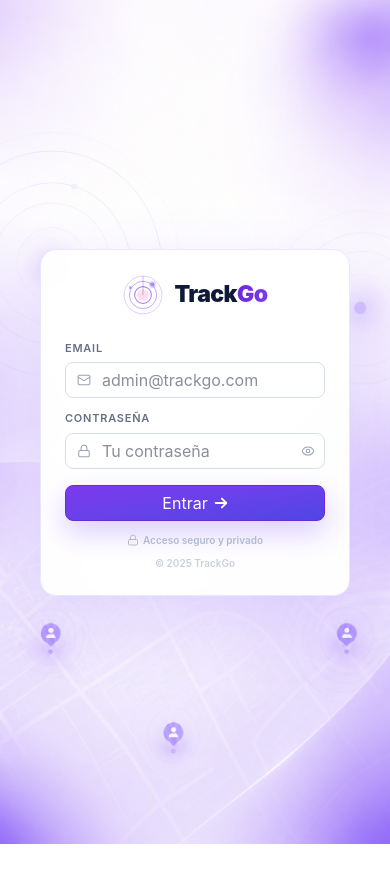
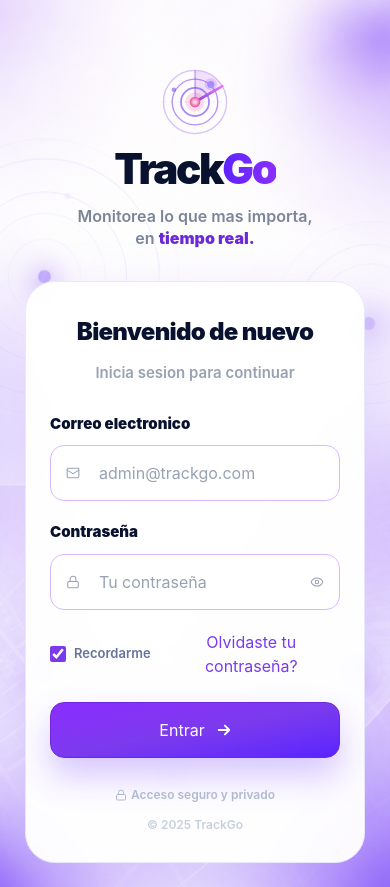
Before and after one commit to pepotemon/trackGo-web, a Next.js app: page /login in a window 390 px wide. Before the commit the page ends 844 px from the top, so only its background shows below. Built offline with nearby package versions, Linux system fonts and the light colour scheme; no server answers.

Commit message:
ok cambio login movil

```diff
--- a/src/app/login/page.tsx
+++ b/src/app/login/page.tsx
@@ -72,8 +72,19 @@ export default function LoginPage() {
             </div>
 
             {/* ── MOBILE: solo card centrada ───────────────────────────── */}
-            <div className="flex min-h-screen items-center justify-center px-4 py-10 xl:hidden">
-                <LoginCard {...cardProps} />
+            <div className="relative flex min-h-screen flex-col items-center px-5 pb-6 pt-[max(env(safe-area-inset-top),4.75rem)] xl:hidden">
+                <div className="mb-8 text-center">
+                    <TrackGoLogo variant="mark" size="xl" className="mb-5 justify-center scale-[1.35]" />
+                    <div className="text-[42px] font-black leading-none tracking-[-0.055em] text-[#08122f]">
+                        Track<span className="bg-gradient-to-r from-[#5b21ff] to-[#8b2cff] bg-clip-text text-transparent">Go</span>
+                    </div>
+                    <p className="mx-auto mt-4 max-w-[250px] text-[16px] font-semibold leading-[1.35] text-[#7b8499]">
+                        Monitorea lo que mas importa,<br />
+                        en <span className="font-black text-[#6d28d9]">tiempo real.</span>
+                    </p>
+                </div>
+
+                <LoginCard {...cardProps} variant="mobile" />
             </div>
         </main>
     );
@@ -84,30 +95,49 @@ export default function LoginPage() {
 function LoginCard({
     email, password, saving, loading, error,
     onEmail, onPassword, onSubmit,
+    variant = "desktop",
 }: {
     email: string; password: string; saving: boolean; loading: boolean; error: string;
     onEmail: (v: string) => void; onPassword: (v: string) => void;
     onSubmit: (e: React.FormEvent) => void;
+    variant?: "desktop" | "mobile";
 }) {
     const [showPass, setShowPass] = useState(false);
+    const isMobile = variant === "mobile";
 
     return (
-        <div className="w-full max-w-[310px] shrink-0 rounded-2xl border border-[#e8e7fb] bg-white/95 p-6 shadow-[0_24px_70px_rgba(91,33,255,0.13)] backdrop-blur">
+        <div className={[
+            "w-full shrink-0 border border-[#e8e7fb] bg-white/95 shadow-[0_24px_70px_rgba(91,33,255,0.13)] backdrop-blur",
+            isMobile ? "max-w-[340px] rounded-[30px] px-6 pb-7 pt-8" : "max-w-[310px] rounded-2xl p-6",
+        ].join(" ")}>
 
             {/* Logo centrado */}
-            <div className="mb-6 flex justify-center">
-                <TrackGoLogo size="lg" />
-            </div>
+            {isMobile ? (
+                <div className="mb-7 text-center">
+                    <h1 className="text-[24px] font-black tracking-[-0.03em] text-[#08122f]">Bienvenido de nuevo</h1>
+                    <p className="mt-3 text-[15px] font-semibold text-[#98a2b3]">Inicia sesion para continuar</p>
+                </div>
+            ) : (
+                <div className="mb-6 flex justify-center">
+                    <TrackGoLogo size="lg" />
+                </div>
+            )}
 
-            <form onSubmit={onSubmit} className="space-y-3">
+            <form onSubmit={onSubmit} className={isMobile ? "space-y-5" : "space-y-3"}>
 
                 {/* Email */}
                 <label className="block">
-                    <span className="mb-1.5 block text-[11px] font-semibold uppercase tracking-[0.07em] text-[#667085]">
-                        Email
+                    <span className={isMobile
+                        ? "mb-2.5 block text-[15px] font-black text-[#08122f]"
+                        : "mb-1.5 block text-[11px] font-semibold uppercase tracking-[0.07em] text-[#667085]"
+                    }>
+                        {isMobile ? "Correo electronico" : "Email"}
                     </span>
                     <div className="relative">
-                        <div className="pointer-events-none absolute inset-y-0 left-3 flex items-center text-[#98A2B3]">
+                        <div className={isMobile
+                            ? "pointer-events-none absolute inset-y-0 left-4 flex items-center text-[#98A2B3]"
+                            : "pointer-events-none absolute inset-y-0 left-3 flex items-center text-[#98A2B3]"
+                        }>
                             <MailIcon />
                         </div>
                         <input
@@ -117,18 +147,27 @@ function LoginCard({
                             autoComplete="email"
                             required
                             placeholder="admin@trackgo.com"
-                            className="h-9 w-full rounded-lg border border-[#d8ddea] bg-white pl-9 pr-3 text-[12px] font-medium text-[#172033] outline-none transition focus:border-[#7c3aed] focus:ring-2 focus:ring-violet-100"
+                            className={isMobile
+                                ? "h-14 w-full rounded-[14px] border border-[#d9b8ff] bg-white/80 pl-12 pr-4 text-[16px] font-semibold text-[#172033] outline-none transition placeholder:text-[#98A2B3] focus:border-[#8b2cff] focus:ring-4 focus:ring-violet-100"
+                                : "h-9 w-full rounded-lg border border-[#d8ddea] bg-white pl-9 pr-3 text-[12px] font-medium text-[#172033] outline-none transition focus:border-[#7c3aed] focus:ring-2 focus:ring-violet-100"
+                            }
                         />
                     </div>
                 </label>
 
                 {/* Contraseña */}
                 <label className="block">
-                    <span className="mb-1.5 block text-[11px] font-semibold uppercase tracking-[0.07em] text-[#667085]">
+                    <span className={isMobile
+                        ? "mb-2.5 block text-[15px] font-black text-[#08122f]"
+                        : "mb-1.5 block text-[11px] font-semibold uppercase tracking-[0.07em] text-[#667085]"
+                    }>
                         Contraseña
                     </span>
                     <div className="relative">
-                        <div className="pointer-events-none absolute inset-y-0 left-3 flex items-center text-[#98A2B3]">
+                        <div className={isMobile
+                            ? "pointer-events-none absolute inset-y-0 left-4 flex items-center text-[#98A2B3]"
+                            : "pointer-events-none absolute inset-y-0 left-3 flex items-center text-[#98A2B3]"
+                        }>
                             <LockIcon />
                         </div>
                         <input
@@ -138,19 +177,37 @@ function LoginCard({
                             autoComplete="current-password"
                             required
                             placeholder="Tu contraseña"
-                            className="h-9 w-full rounded-lg border border-[#d8ddea] bg-white pl-9 pr-9 text-[12px] font-medium text-[#172033] outline-none transition focus:border-[#7c3aed] focus:ring-2 focus:ring-violet-100"
+                            className={isMobile
+                                ? "h-14 w-full rounded-[14px] border border-[#d9b8ff] bg-white/80 pl-12 pr-12 text-[16px] font-semibold text-[#172033] outline-none transition placeholder:text-[#98A2B3] focus:border-[#8b2cff] focus:ring-4 focus:ring-violet-100"
+                                : "h-9 w-full rounded-lg border border-[#d8ddea] bg-white pl-9 pr-9 text-[12px] font-medium text-[#172033] outline-none transition focus:border-[#7c3aed] focus:ring-2 focus:ring-violet-100"
+                            }
                         />
                         <button
                             type="button"
                             onClick={() => setShowPass((v) => !v)}
                             tabIndex={-1}
                             aria-label={showPass ? "Ocultar contraseña" : "Mostrar contraseña"}
-                            className="absolute inset-y-0 right-2.5 flex items-center text-[#98A2B3] transition hover:text-[#7C3AED]"
+                            className={isMobile
+                                ? "absolute inset-y-0 right-4 flex items-center text-[#98A2B3] transition hover:text-[#7C3AED]"
+                                : "absolute inset-y-0 right-2.5 flex items-center text-[#98A2B3] transition hover:text-[#7C3AED]"
+                            }
                         >
                             {showPass ? <EyeOffIcon /> : <EyeIcon />}
                         </button>
                     </div>
                 </label>
+
+                {isMobile ? (
+                    <div className="flex items-center justify-between gap-3">
+                        <label className="inline-flex items-center gap-2 text-[13px] font-semibold text-[#66739a]">
+                            <input type="checkbox" defaultChecked className="h-4 w-4 rounded border-[#d9b8ff] accent-[#7c3aed]" />
+                            Recordarme
+                        </label>
+                        <button type="button" className="text-[13px] font-black text-[#7c3aed]">
+                            Olvidaste tu contraseña?
+                        </button>
+                    </div>
+                ) : null}
 
                 {/* Error */}
                 {error ? (
@@ -164,17 +221,26 @@ function LoginCard({
                 <button
                     type="submit"
                     disabled={saving || loading}
-                    className="group mt-1 inline-flex h-9 w-full items-center justify-center gap-1.5 rounded-lg border border-[#6d28d9] bg-gradient-to-br from-[#7c3aed] to-[#4f46e5] text-[12px] font-semibold text-white shadow-[0_12px_28px_rgba(91,33,255,0.22)] transition hover:from-[#6d28d9] hover:to-[#4338ca] disabled:opacity-60"
+                    className={isMobile
+                        ? "group mt-1 inline-flex h-14 w-full items-center justify-center gap-3 rounded-[14px] border border-[#6d28d9] bg-gradient-to-br from-[#8b2cff] via-[#7c3aed] to-[#5b21ff] text-[20px] font-black text-white shadow-[0_18px_34px_rgba(91,33,255,0.25)] transition active:scale-[0.99] disabled:opacity-60"
+                        : "group mt-1 inline-flex h-9 w-full items-center justify-center gap-1.5 rounded-lg border border-[#6d28d9] bg-gradient-to-br from-[#7c3aed] to-[#4f46e5] text-[12px] font-semibold text-white shadow-[0_12px_28px_rgba(91,33,255,0.22)] transition hover:from-[#6d28d9] hover:to-[#4338ca] disabled:opacity-60"
+                    }
                 >
                     {saving ? <><SpinnerIcon /> Entrando...</> : <>Entrar <ArrowRight /></>}
                 </button>
             </form>
 
             {/* Footer de la card */}
-            <p className="mt-3 flex items-center justify-center gap-1 text-[10px] font-semibold text-[#B0BAD0]">
+            <p className={isMobile
+                ? "mt-7 flex items-center justify-center gap-1 text-[12px] font-semibold text-[#B0BAD0]"
+                : "mt-3 flex items-center justify-center gap-1 text-[10px] font-semibold text-[#B0BAD0]"
+            }>
                 <LockTinyIcon /> Acceso seguro y privado
             </p>
-            <p className="mt-2 text-center text-[10px] font-semibold text-[#C8D0DC]">
+            <p className={isMobile
+                ? "mt-3 text-center text-[12px] font-semibold text-[#C8D0DC]"
+                : "mt-2 text-center text-[10px] font-semibold text-[#C8D0DC]"
+            }>
                 © 2025 TrackGo
             </p>
         </div>
```
